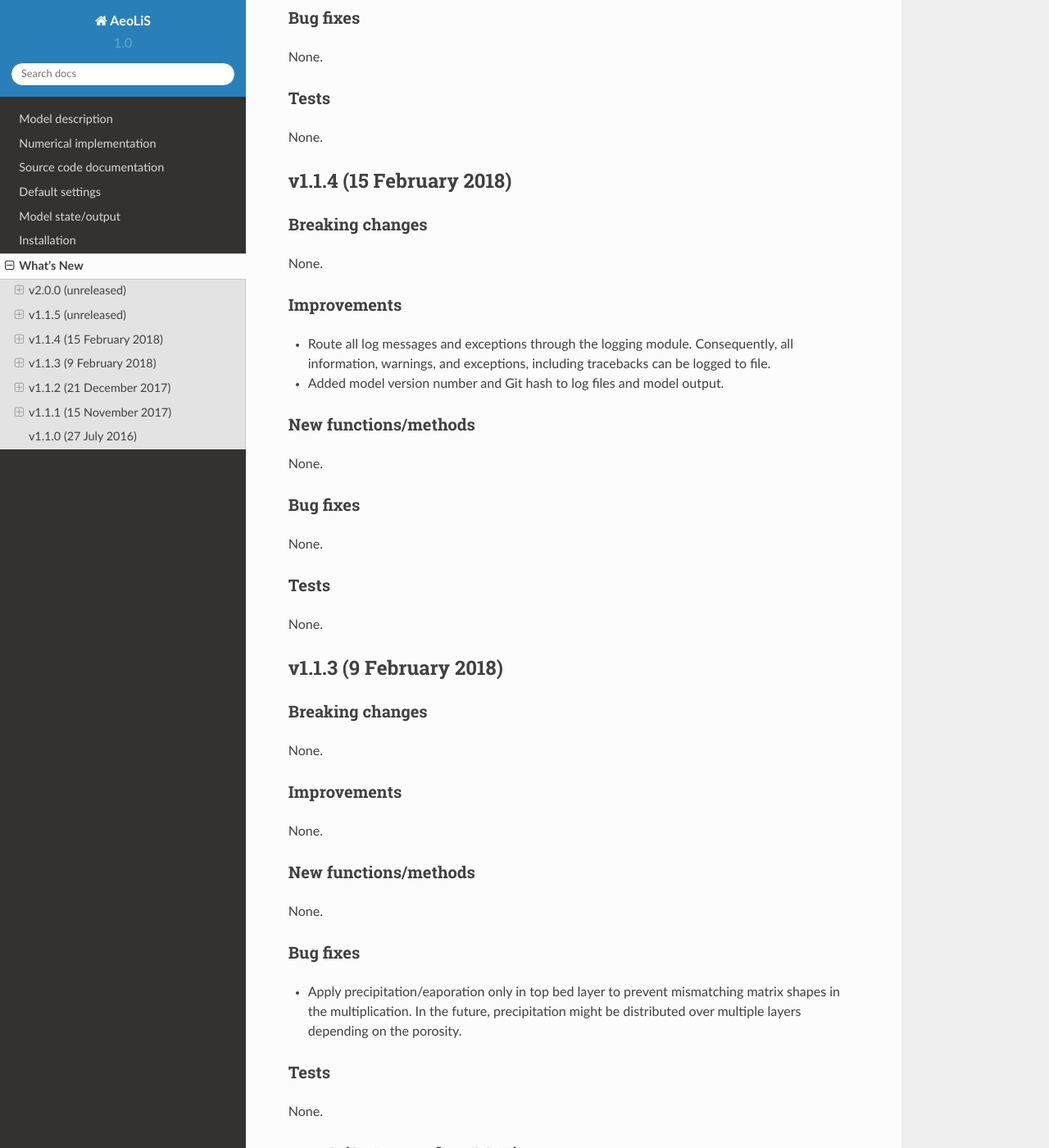
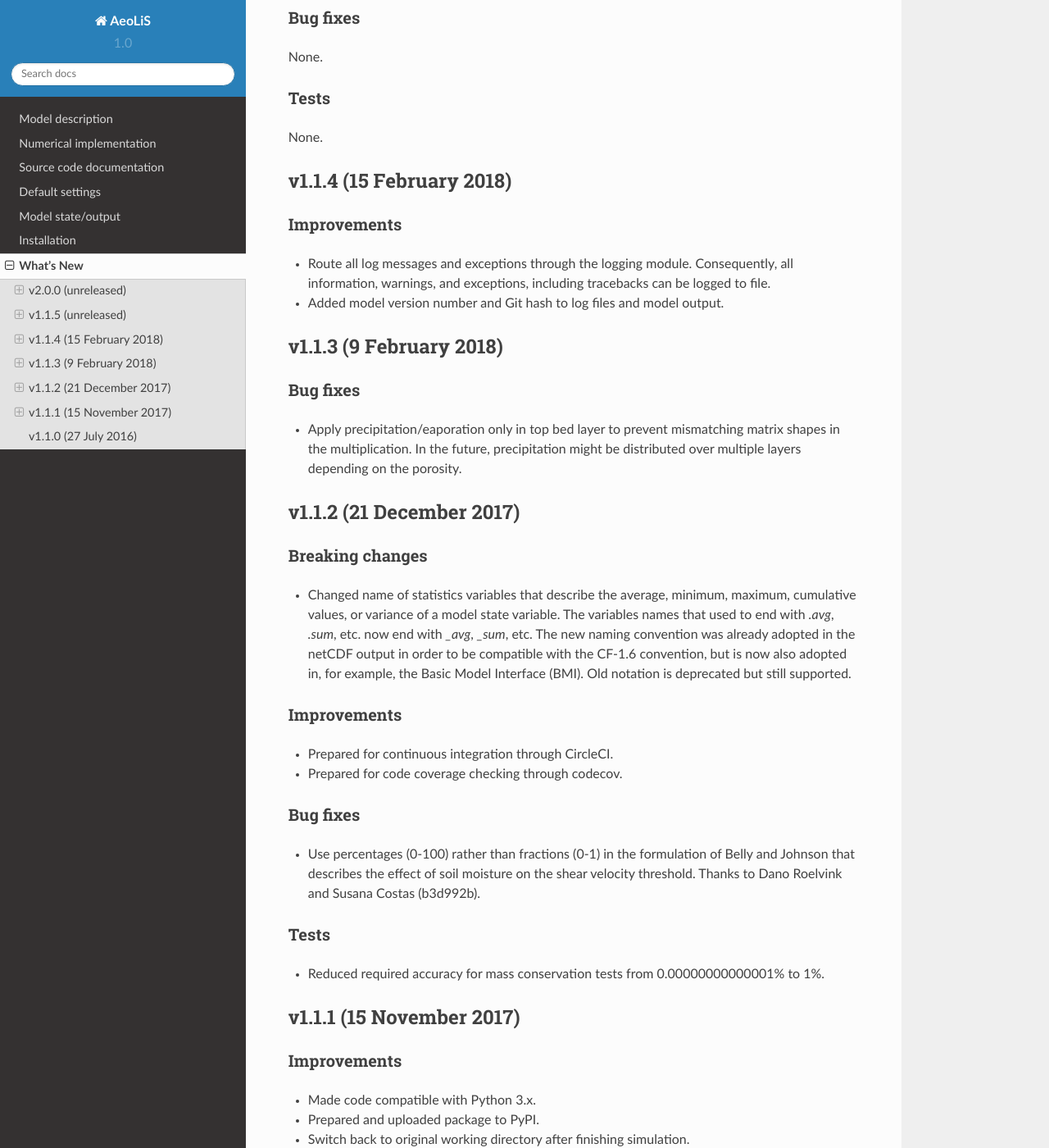
Before and after one commit to openearth/aeolis-python, a Sphinx documentation site: the page built from docs/whatsnew.rst, in a window 1280 px wide and 1400 px high, scrolled down 1072 px. Shown: the whole window at 82% size. Built offline with Sphinx 7.4.7 and the Read the Docs theme 2.0.0, drawn with Linux system fonts in a browser that asks for light colours; some of the changed text lies outside the part shown.

Commit message:
Removed empty headers that will always stay empty

```diff
--- a/docs/whatsnew.rst
+++ b/docs/whatsnew.rst
@@ -62,11 +70,6 @@ None.
 v1.1.4 (15 February 2018)
 -------------------------
 
-Breaking changes
-^^^^^^^^^^^^^^^^
-
-None.
-
 Improvements
 ^^^^^^^^^^^^
 
@@ -77,38 +80,8 @@ Improvements
 * Added model version number and Git hash to log files and model
   output.
 
-New functions/methods
-^^^^^^^^^^^^^^^^^^^^^
-
-None.
-
-Bug fixes
-^^^^^^^^^
-
-None.
-
-Tests
-^^^^^
-
-None.
-
 v1.1.3 (9 February 2018)
 ------------------------
-
-Breaking changes
-^^^^^^^^^^^^^^^^
-
-None.
-
-Improvements
-^^^^^^^^^^^^
-
-None.
-
-New functions/methods
-^^^^^^^^^^^^^^^^^^^^^
-
-None.
 
 Bug fixes
 ^^^^^^^^^
@@ -117,11 +90,6 @@ Bug fixes
   mismatching matrix shapes in the multiplication. In the future,
   precipitation might be distributed over multiple layers depending on
   the porosity.
-
-Tests
-^^^^^
-
-None.
 
 v1.1.2 (21 December 2017)
 -------------------------
@@ -144,11 +112,6 @@ Improvements
 * Prepared for continuous integration through CircleCI.
 * Prepared for code coverage checking through codecov.
 
-New functions/methods
-^^^^^^^^^^^^^^^^^^^^^
-
-None.
-
 Bug fixes
 ^^^^^^^^^
 
@@ -165,11 +128,6 @@ Tests
 
 v1.1.1 (15 November 2017)
 -------------------------
-
-Breaking changes
-^^^^^^^^^^^^^^^^
-
-None.
 
 Improvements
 ^^^^^^^^^^^^
```
Also changed, not shown: other parts of docs/whatsnew.rst (+8 -0 lines).
